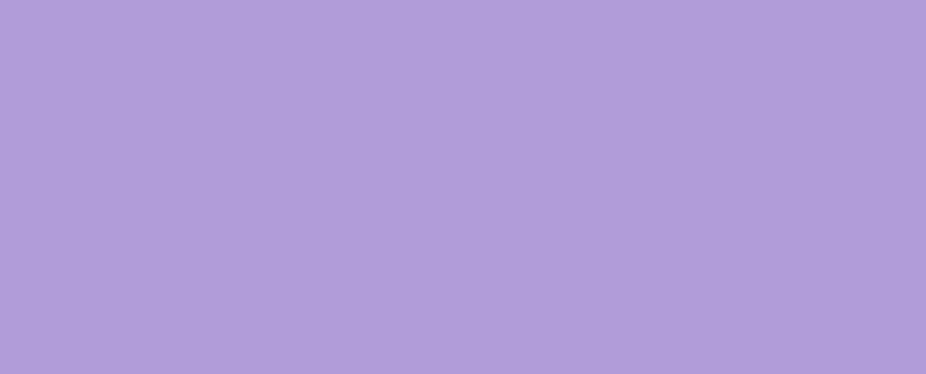
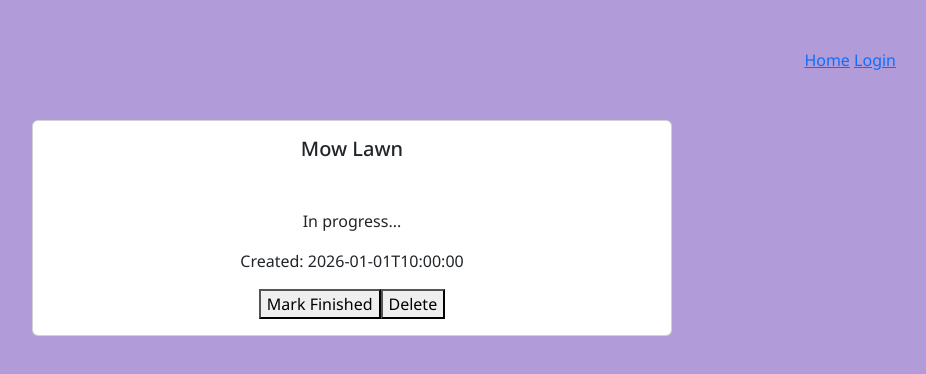
Before and after one commit to MBurtonshaw/anchor-client, a React (Create React App) app: page /todos/1 in a window 1280 px wide. Before the commit this address had no page. Shown: the top 374 px of the page, without its empty margins (288-1214 px from the left). Built offline with nearby package versions, Linux system fonts and the light colour scheme.

Commit message:
working with todos and context, new components

```diff
--- a/src/App.js
+++ b/src/App.js
@@ -4,6 +4,7 @@ import Home from './components/Home/Home';
 import Register from './components/Register/Register';
 import Login from './components/Login/Login';
 import Logout from './components/Logout/Logout';
+import Edit from './components/Edit/Edit';
 
 function App() {
   return (
@@ -13,6 +14,7 @@ function App() {
         <Route path="/register" element={<Register/>} />
         <Route path="/login" element={<Login/>} />
         <Route path="/logout" element={<Logout/>} />
+        <Route path="/todos/:id" element={<Edit/>} />
       </Routes>
     </div>
   );
--- /dev/null
+++ b/src/components/Collection/Collection.js
@@ -0,0 +1,34 @@
+import { useState } from "react";
+import { Link } from 'react-router-dom';
+import { useTodo } from "../../contexts/TodoContext";
+import "./Collection.css";
+
+function Collection() {
+  const { todos } = useTodo();
+
+  return (
+    <div className="collection_container mt-5">
+      <div className="card-group">
+        {todos.map((todo) => (
+          <div className="card" key={todo.id}>
+            <div className="card-body">
+              <h5 className="card-title">{todo.title}</h5>
+              <p className="card-text">{todo.notes}</p>
+              <div>
+                <Link to={`/todos/${todo.id}`}><button>Edit</button></Link>
+                <button /*onClick={todos.markFinished(todo.id)}*/ >Mark Finished</button>
+              </div>
+              <p className="card-text">
+                <small className="text-body-secondary">
+                  Created {todo.createdAt}
+                </small>
+              </p>
+            </div>
+          </div>
+        ))}
+      </div>
+    </div>
+  );
+}
+
+export default Collection;
--- /dev/null
+++ b/src/components/Edit/Edit.js
@@ -0,0 +1,46 @@
+import { useState } from "react";
+import { Link, useParams } from "react-router-dom";
+import { useTodo } from "../../contexts/TodoContext";
+import Navbar from "../Navbar/Navbar";
+import "./Edit.css";
+
+function Edit() {
+  const { todos } = useTodo();
+
+  const { id } = useParams();
+
+  const todo = todos.find((item) => item.id === Number(id));
+
+  const is_finished = () => {
+    if (todo.finished === true) {
+      return <p className="mt-5">Finished!</p>;
+    }
+    return <p className="mt-5">In progress...</p>;
+  };
+
+  return (
+    <div className="edit_container">
+      <Navbar />
+      <div class="card w-50 text-center m-auto">
+        <div class="card-body">
+          <h5 class="card-title">{todo.title}</h5>
+          <p class="card-text">{todo.notes}</p>
+          {is_finished()}
+          <p>Created: {todo.createdAt}</p>
+          <button
+          /*onClick={useTodo.mark_finished}*/
+          >
+            Mark Finished
+          </button>
+          <button
+          /*onClick={useTodo.delete}*/
+          >
+            Delete
+          </button>
+        </div>
+      </div>
+    </div>
+  );
+}
+
+export default Edit;
--- a/src/components/Home/Home.js
+++ b/src/components/Home/Home.js
@@ -1,6 +1,7 @@
 import { Link } from 'react-router-dom';
 import { useUser } from '../../contexts/UserContext';
 import Navbar from '../Navbar/Navbar';
+import Collection from '../Collection/Collection';
 import "./Home.css";
 
 function Home() {
@@ -19,6 +20,7 @@ function Home() {
       <div className="home_container text-center">
           <Navbar />
           <h1 className='text-center'>Welcome, {user.username}!</h1>
+          <Collection />
         </div>
     );
   }
--- /dev/null
+++ b/src/contexts/TodoContext.js
@@ -0,0 +1,52 @@
+import { createContext, useState, useContext } from 'react';
+
+const TodoContext = createContext(null);
+
+export const useTodo = () => useContext(TodoContext);
+
+export const TodoProvider = ({ children }) => {
+    const [ todos, setTodos ] = useState([
+        {
+            id : 1,
+            userId : 1,
+            title : "Mow Lawn",
+            priority : 2,
+            dueDate : "2026-01-05",
+            notes : "",
+            urgencyScore : 1.1,
+            finished : false,
+            createdAt : "2026-01-01T10:00:00"
+        },
+        {
+            id : 2,
+            userId : 1,
+            title : "Pay Bills",
+            priority : 3,
+            dueDate : "2026-01-15",
+            notes : "Gas, Electric",
+            urgencyScore : 3.2,
+            finished : false,
+            createdAt : "2026-01-01T10:00:00"
+        },
+        {
+            id : 3,
+            userId : 1,
+            title : "Go to Therapy",
+            priority : 5,
+            dueDate : "2026-01-09",
+            notes : "",
+            urgencyScore : 6.7,
+            finished : false,
+            createdAt : "2026-01-01T10:00:00"
+        }
+    ]);
+
+
+
+    return(
+        <TodoContext.Provider value={{ todos }}>
+            {children}
+        </TodoContext.Provider>
+    );
+
+}
--- a/src/index.js
+++ b/src/index.js
@@ -2,6 +2,7 @@ import React from 'react';
 import ReactDOM from 'react-dom/client';
 import { BrowserRouter } from 'react-router-dom';
 import { UserProvider } from './contexts/UserContext';
+import { TodoProvider } from './contexts/TodoContext';
 import './index.css';
 import App from './App';
 import reportWebVitals from './reportWebVitals';
@@ -11,7 +12,9 @@ root.render(
   <React.StrictMode>
     <BrowserRouter>
     <UserProvider>
-      <App />
+      <TodoProvider>
+        <App />
+      </TodoProvider>
     </UserProvider>
     </BrowserRouter>
   </React.StrictMode>
```
Also changed, not shown: src/components/Todo/Todo.js (added, +15 -0 lines), src/components/Collection/Collection.css (added), src/components/Edit/Edit.css (added), src/components/Todo/Todo.css (added).
